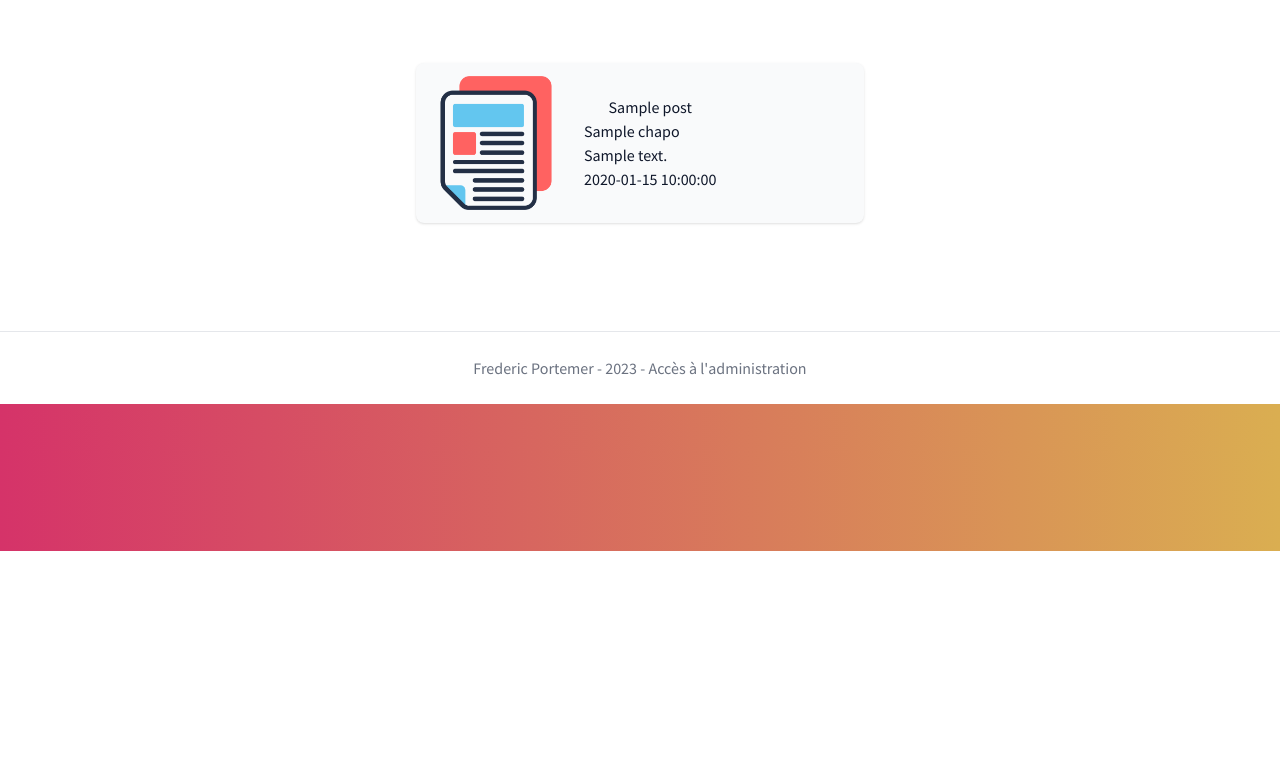
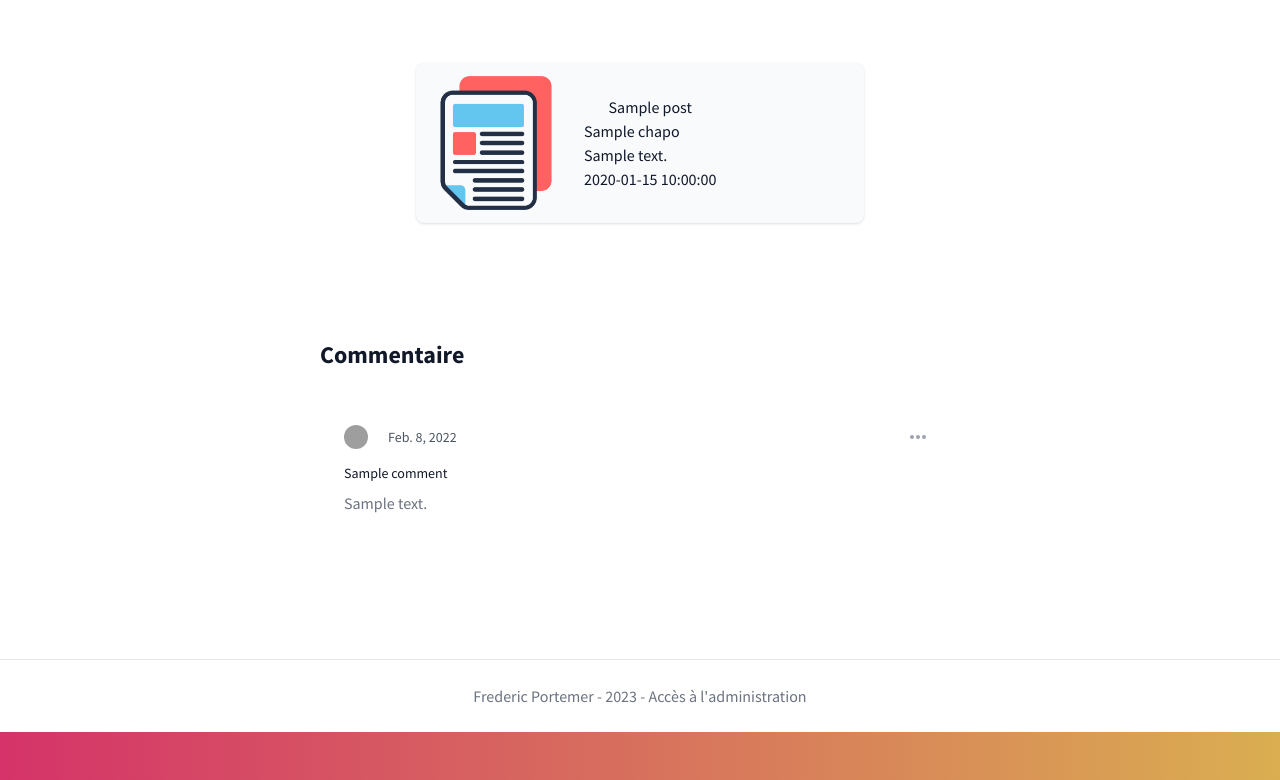
Before and after one commit to fredericdww20/Blog_openclassrooms, a PHP site: template templates/list/post.html.twig in a window 1280 px wide. Shown: the part 249-1029 px from the top of the page. Before the commit the page ends 800 px from the top, so only its background shows below. Run offline with PHP 8.4, Linux system fonts and the light colour scheme; the template is opened without the code that fills it: most values are stand-ins (such as "Sample title", 1, 10 or a date in 2020); some libraries are stand-ins or nearby versions; grey boxes are pictures that could not be loaded.

Commit message:
Soumission +  affichage commentaire

```diff
--- a/src/Controllers/ConnectController.php
+++ b/src/Controllers/ConnectController.php
@@ -19,6 +19,7 @@
 			if ($user) {
 				$_SESSION['LOGGED_USER'] = $user->getEmail();
 				$_SESSION['ROLE_USER'] = $user->getRoles();
+				$_SESSION['USER_ID'] = $user->getId();
 				header('Location: /OpenClassrooms/');
 				exit();
 
--- a/src/Models/Post.php
+++ b/src/Models/Post.php
@@ -70,7 +70,7 @@
 	{
 		$this->updated_at = $updated_at;
 	}
-	public function getCreated_at(): string
+	public function getCreatedAt(): string
 	{
 		return $this->created_at;
 	}
--- a/templates/list/post.html.twig
+++ b/templates/list/post.html.twig
@@ -69,45 +69,87 @@
                     {% endif %}
                 </section>
 
-                {% if comment %}
-                    <p class="mt-2 text-center text-green-600">{{ comment }}</p>
+                {% if message %}
+                    <p class="mt-2 text-center text-green-600">{{ message }}</p>
                 {% endif %}
 
-                {% if commenterror %}
-                    <p class="mt-2 text-center text-green-600">{{ commenterror }}</p>
-                {% endif %}
+            </div>
+        </div>
+    </div>
 
+    <section class="bg-white dark:bg-gray-900 py-8 lg:py-16">
+        <div class="max-w-2xl mx-auto px-4">
+            <div class="flex justify-between items-center mb-6">
+                <h2 class="text-lg lg:text-2xl font-bold text-gray-900 dark:text-white">Commentaire</h2>
+            </div>
             {% if session ['LOGGED_USER'] == true %}
-                <form action="/OpenClassrooms/comment" method="POST" class="space-y-8">
-                    <div>
+            <form  action="/OpenClassrooms/comment" method="POST"  class="mb-6">
+                <input type="hidden" name="id_post" value="{{ post.id }}">
+                <div class="mb-5">
                     <label for="title"
-                               class="block mb-2 text-sm font-medium text-gray-900 dark:text-gray-300">Titre</label>
-                        <input type="text" id="title" name=
-                        "title"
-                               class="shadow-sm bg-gray-50 border border-gray-300 text-gray-900 text-sm rounded-lg focus:ring-primary-500 focus:border-primary-500 block w-full p-2.5 dark:bg-gray-700 dark:border-gray-600 dark:placeholder-gray-400 dark:text-white dark:focus:ring-primary-500 dark:focus:border-primary-500 dark:shadow-sm-light"
+                           class="px-0 w-full text-sm text-gray-900 border-0 focus:ring-0 focus:outline-none dark:text-white dark:placeholder-gray-400 dark:bg-gray-800">Titre</label>
+                    <input type="text" id="title" name="title"
+                           class="border border-gray-300 text-gray-900 text-sm rounded-lg focus:ring-primary-500 focus:border-primary-500 block w-full p-2.5 "
                            placeholder="Super !!!" required>
                 </div>
-                    <div class="sm:col-span-2">
-                        <label for="commentary" class="block mb-2 text-sm font-medium text-gray-900 dark:text-gray-400">Votre
-                            commentaire</label>
+                <div class="py-2 px-4 mb-4 bg-white rounded-lg rounded-t-lg border border-gray-200 dark:bg-gray-800 dark:border-gray-700">
+                    <label for="comment" class="sr-only">Commentaire</label>
                     <textarea id="commentary" name="commentary" rows="6"
-                                  class="block p-2.5 w-full text-sm text-gray-900 bg-gray-50 rounded-lg shadow-sm border border-gray-300 focus:ring-primary-500 focus:border-primary-500 dark:bg-gray-700 dark:border-gray-600 dark:placeholder-gray-400 dark:text-white dark:focus:ring-primary-500 dark:focus:border-primary-500"
-                                  placeholder="Bonjour..."></textarea>
+                              class="px-0 w-full text-sm text-gray-900 border-0 focus:ring-0 focus:outline-none dark:text-white dark:placeholder-gray-400 dark:bg-gray-800"
+                              placeholder="Ecrivez votre commentaire" required></textarea>
                 </div>
                 <button type="submit"
-                            class="group relative flex w-full justify-center rounded-md py-2 px-3 text-sm font-semibold text-black hover:text-grey border-solid border-2 border-black-600 focus-visible:outline focus-visible:outline-2 focus-visible:outline-offset-2 focus-visible:outline-slate-50">
+                        class="group relative  rounded-md py-2 px-3 text-sm font-semibold text-black hover:text-grey border-solid border-2 border-black-600 focus-visible:outline focus-visible:outline-2 focus-visible:outline-offset-2 focus-visible:outline-slate-50">
                     Soumettre
                 </button>
             </form>
+
             {% endif %}
 
             {% for comment in comments %}
-
-                    {{comment.commentary}}
+            <article class="p-6 mb-6 text-base bg-white rounded-lg dark:bg-gray-900">
+                <footer class="flex justify-between items-center mb-2">
+                    <div class="flex items-center">
+                        <p class="inline-flex items-center mr-3 text-sm text-gray-900 dark:text-white"><img
+                                    class="mr-2 w-6 h-6 rounded-full"
+                                    src="https://flowbite.com/docs/images/people/profile-picture-2.jpg"
+                                    alt="Michael Gough">{{ session.lastname }}</p>
+                        <p class="text-sm text-gray-600 dark:text-gray-400"><time pubdate datetime="2022-02-08"
+                                                                                  title="February 8th, 2022">Feb. 8, 2022</time></p>
+                    </div>
+                    <button id="dropdownComment1Button" data-dropdown-toggle="dropdownComment1"
+                            class="inline-flex items-center p-2 text-sm font-medium text-center text-gray-400 bg-white rounded-lg hover:bg-gray-100 focus:ring-4 focus:outline-none focus:ring-gray-50 dark:bg-gray-900 dark:hover:bg-gray-700 dark:focus:ring-gray-600"
+                            type="button">
+                        <svg class="w-5 h-5" aria-hidden="true" fill="currentColor" viewBox="0 0 20 20"
+                             xmlns="http://www.w3.org/2000/svg">
+                            <path
+                                    d="M6 10a2 2 0 11-4 0 2 2 0 014 0zM12 10a2 2 0 11-4 0 2 2 0 014 0zM16 12a2 2 0 100-4 2 2 0 000 4z">
+                            </path>
+                        </svg>
+                        <span class="sr-only">Option</span>
+                    </button>
+                    <!-- Dropdown menu -->
+                    <div id="dropdownComment1"
+                         class="hidden z-10 w-36 bg-white rounded divide-y divide-gray-100 shadow dark:bg-gray-700 dark:divide-gray-600">
+                        <ul class="py-1 text-sm text-gray-700 dark:text-gray-200"
+                            aria-labelledby="dropdownMenuIconHorizontalButton">
+                            <li>
+                                <a href="#"
+                                   class="block py-2 px-4 hover:bg-gray-100 dark:hover:bg-gray-600 dark:hover:text-white">Modifier</a>
+                            </li>
+                            <li>
+                                <a href="#"
+                                   class="block py-2 px-4 hover:bg-gray-100 dark:hover:bg-gray-600 dark:hover:text-white">Supprimer</a>
+                            </li>
+                        </ul>
+                    </div>
+                </footer>
+                <p class="mb-2 mr-3 text-sm text-gray-900 dark:text-white">{{ comment.title }}</p>
+                <p class="text-gray-500 dark:text-gray-400">{{ comment.commentary }}</p>
+            </article>
 
             {% endfor %}
         </div>
-        </div>
-    </div>
+    </section>
 </section>
 {% endblock %}
--- a/templates/list/posts.html.twig
+++ b/templates/list/posts.html.twig
@@ -49,7 +49,8 @@
                 </div>
 
                 <form class="mt-8 space-y-6 " action="/OpenClassrooms/add" method="POST">
-                    <input type="hidden" name="" value="true">
+                    <input type="hidden" name="id_post" value="ID_DU_POST">
+
                     <div class="-space-y-px rounded-md shadow-sm">
                         <div>
                             <label for="email-address" class="ml-2 sr-only">Votre titre</label>
```
Also changed, not shown: public/index.php (+7 -6 lines), src/Controllers/CommentController.php (+43 -18 lines), src/Controllers/PostController.php (+20 -24 lines), src/Models/CommentManager.php (+19 -17 lines), src/Models/PostManager.php (+5 -2 lines), src/Models/User.php (+10 -0 lines), templates/list/edit.html.twig (+8 -16 lines). Lines whose indentation alone changed are shown as unchanged.
